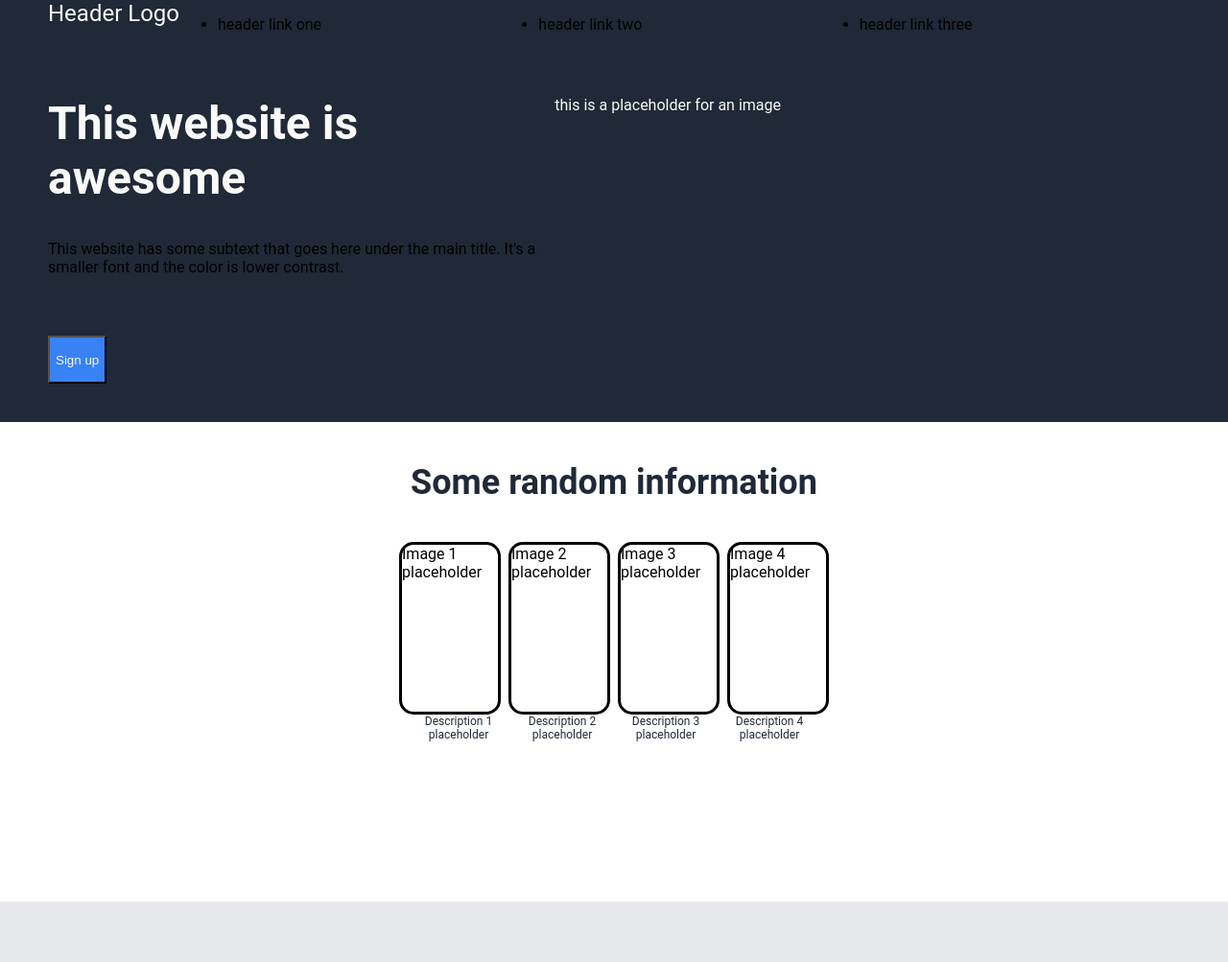
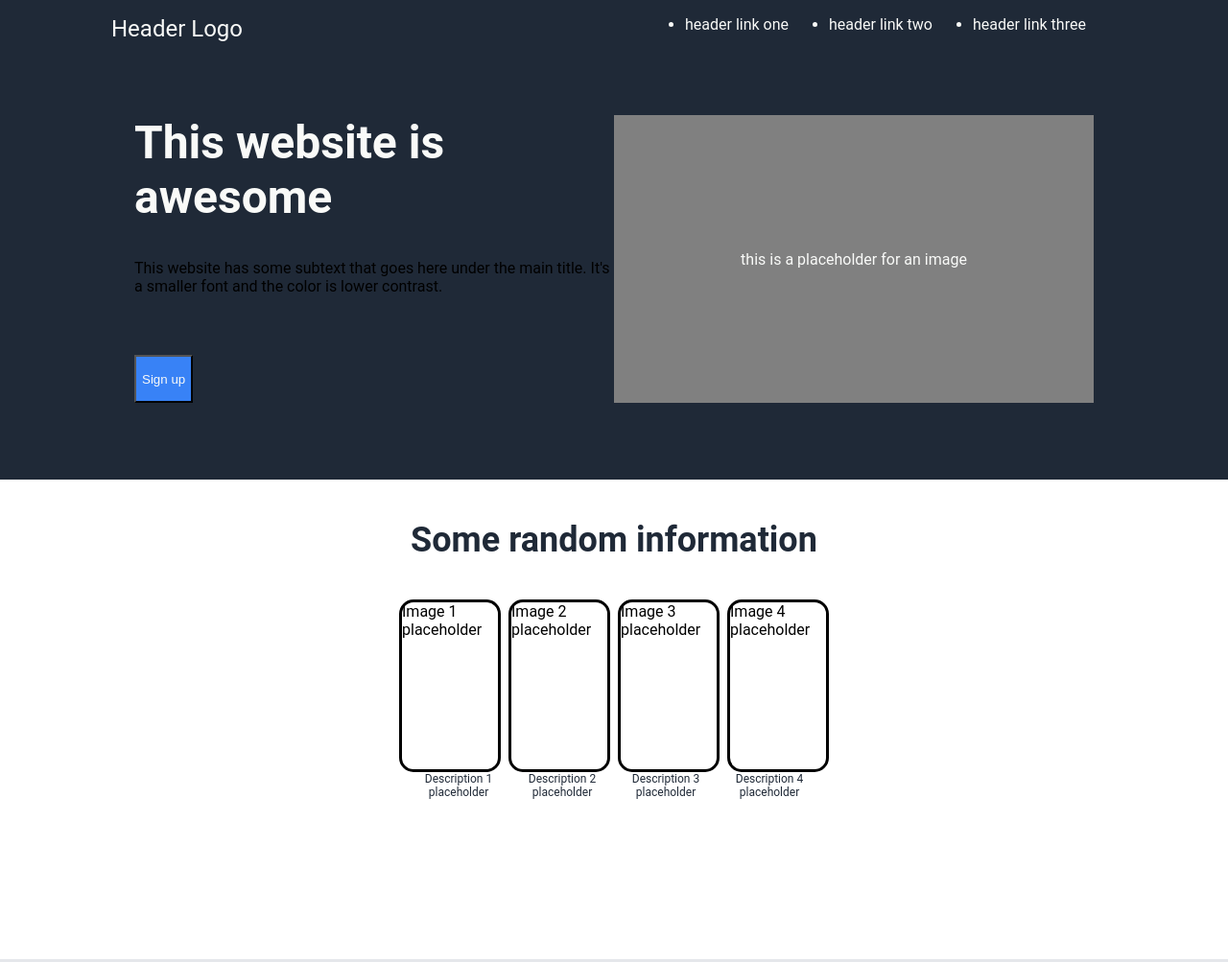
Before and after one commit to Ketki916/odin-landing-page, a plain HTML site: page index.html in a window 1280 px wide. Shown: the top 1003 px of the page at 96% size. Drawn offline with Linux system fonts and the light colour scheme.

Commit message:
Make edits in CSS to format the header flexbox and its inner flexboxes and flex items.

```diff
--- a/style.css
+++ b/style.css
@@ -7,11 +7,11 @@ body {
   }
 
   .header-container {
-    height: 500 px;
+    height: 500px;
     padding-top: 0px;
-    padding-left: 50px;
-    padding-right: 50px;
-    padding-bottom: 40px;
+    padding-left: 100px;
+    padding-right: 100px;
+    padding-bottom: 80px;
     box-sizing: border-box;
     flex: 0 1 auto;
     background-color: #1F2937;
@@ -21,6 +21,7 @@ body {
 
   .header-logo-links {
     height: 100px;
+    padding: 16px;
     box-sizing: border-box;
     flex: 0 1 auto;
     display: flex;
@@ -38,22 +39,30 @@ body {
   }
 
   .header-links {
+    margin: 0;
     flex: 1;
     display: flex;
+    justify-content: flex-end;
   }
 
+
   li {
-    flex: 1;
+    width: 150px;
+    color: #F9FAF8;
+    flex: 0 1 auto;
   }
 
   .header-description {
     flex: 1;
     display: flex;
     align-items: end;
+    justify-content: center;
   }
 
   .content-container {
     height: 300px;
+    width: 1000px;
+    box-sizing: border-box;
     flex: 0 1 auto;
     display: flex;
   }
@@ -104,10 +113,14 @@ body {
 
   .right-content-container {
     flex: 1;
+    background-color: gray;
     display: flex;
+    justify-content: center;
+    align-items: center;
   }
 
   .header-image {
+    flex: 0 1 auto;
     color: #F9FAF8;
     /* insert image here and change html accordingly to img element */
   }
```
